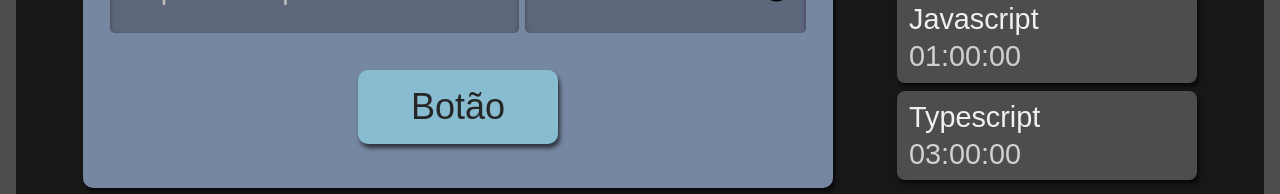
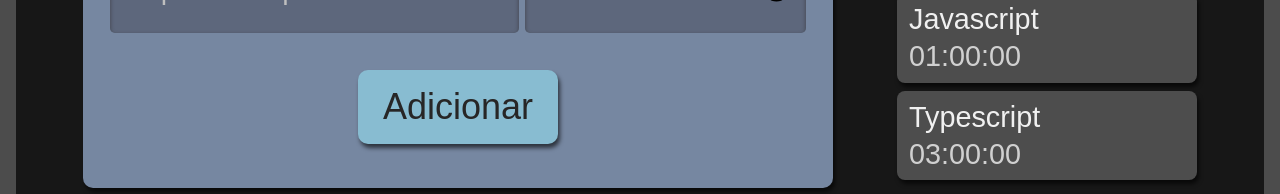
Before and after one commit to lmoraesdev/react-studies, a React (Create React App) app: page / in a window 1280 px wide. Shown: the part 354-548 px from the top of the page. Built offline with nearby package versions, Linux system fonts and the light colour scheme.

Commit message:
feat: props

```diff
--- a/src/components/Botao/index.tsx
+++ b/src/components/Botao/index.tsx
@@ -1,11 +1,11 @@
 import React from 'react';
 import style from './botao.module.scss';
 
-class Botao extends React.Component{
+class Botao extends React.Component <{children:React.ReactNode}>{
 	render(): React.ReactNode {
 		return(
 			<button className={style.botao}>
-				Botão
+				{this.props.children}
 			</button>
 		)
 	}
--- a/src/components/Formulario/index.tsx
+++ b/src/components/Formulario/index.tsx
@@ -32,7 +32,9 @@
 					required
 					/>
 				</div>
-				<Botao />
+				<Botao>
+					Adicionar
+				</Botao>
 			</form>
 			)
 	}
```
